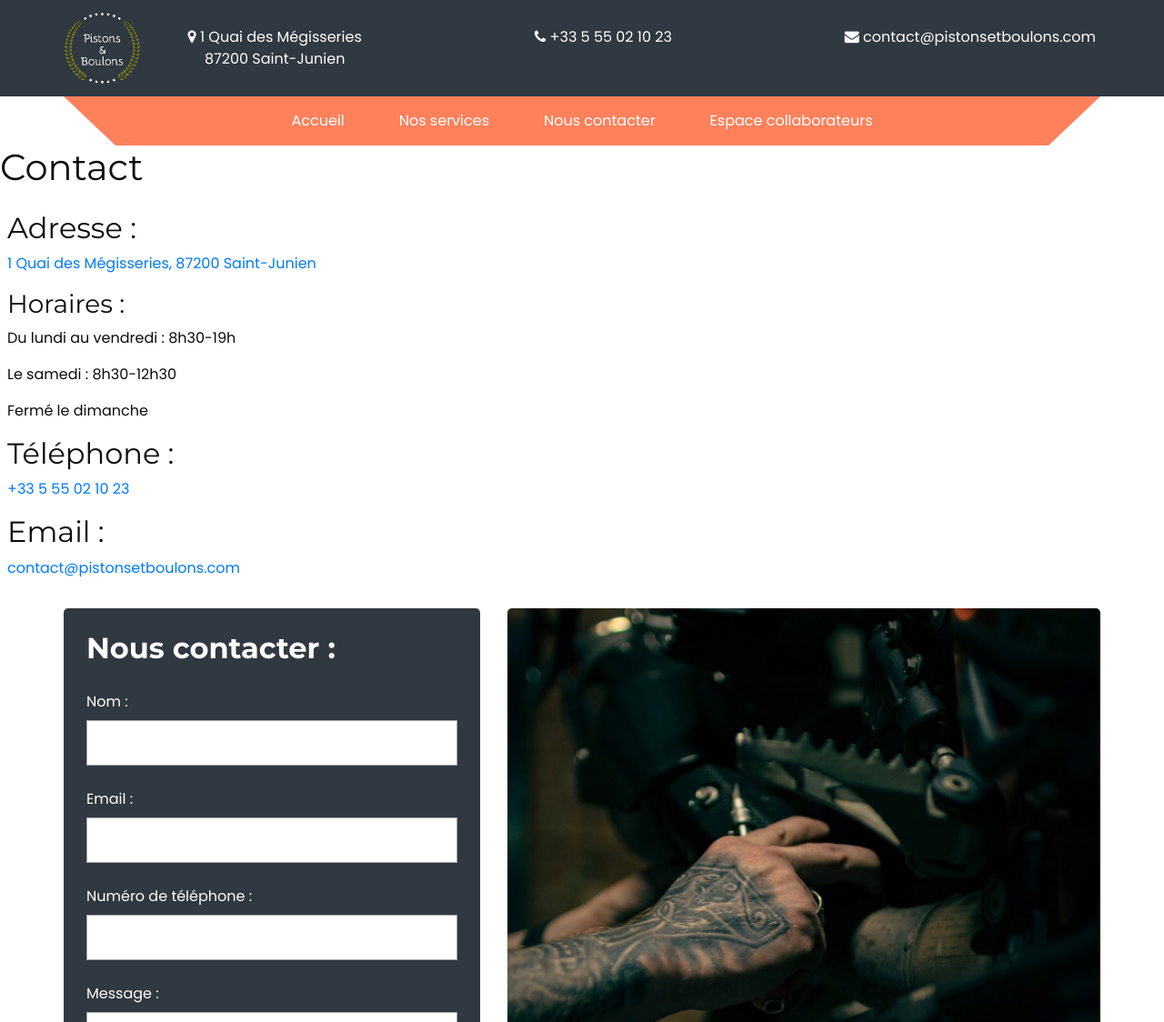
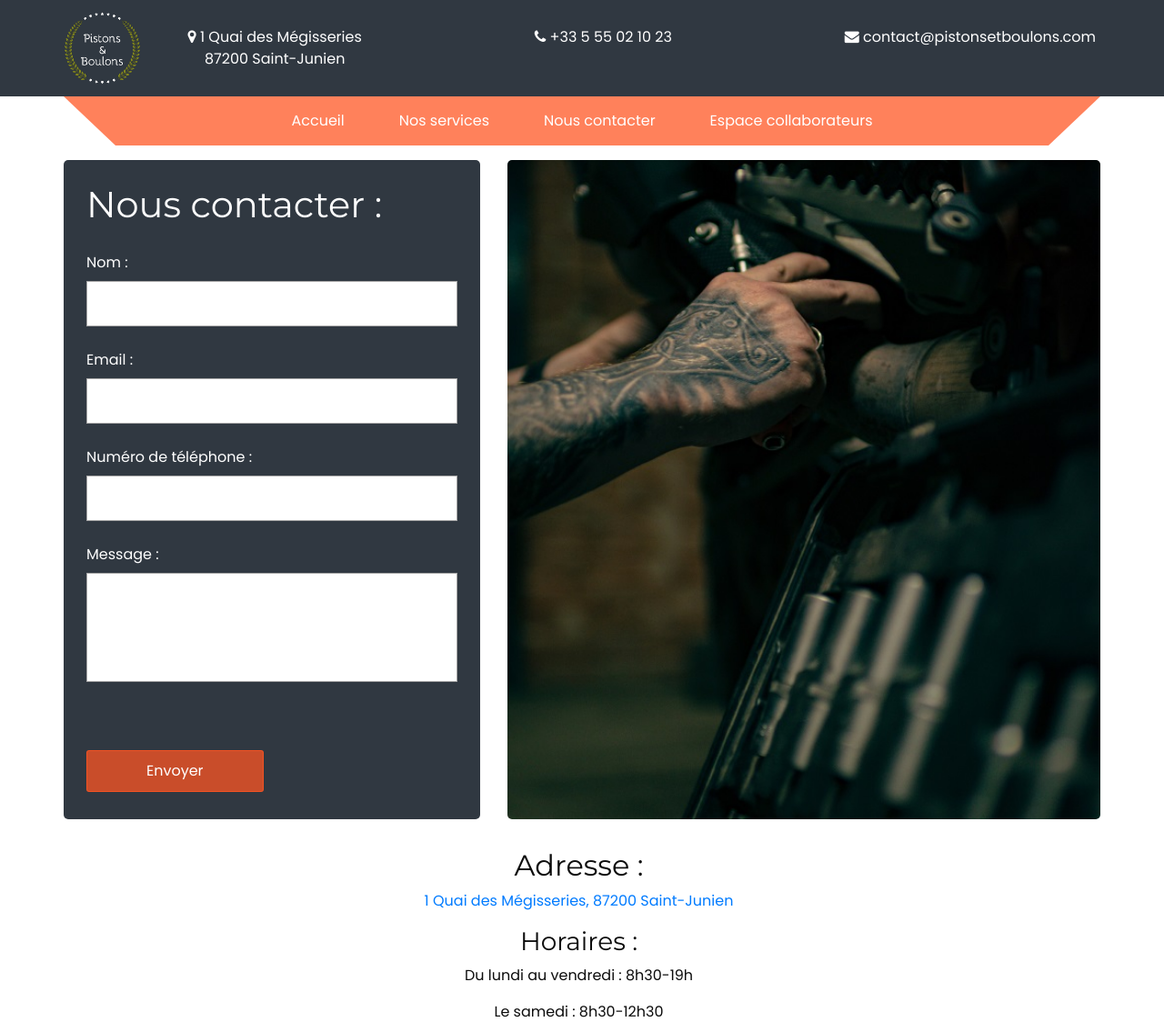
Before and after one commit to frohrlich/garage, a PHP site: page /contact.php in a window 1280 px wide. Shown: the top 1124 px of the page at 91% size. Run offline with PHP 8.4, Linux system fonts and the light colour scheme; some libraries are stand-ins or nearby versions.

Commit message:
Front-end page contact

```diff
--- a/contact.php
+++ b/contact.php
@@ -44,37 +44,14 @@
       <!-- Navigation bar -->
       <?php include 'navbar.php' ?>
 
-      <h1>Contact</h1>
-
-    <!-- info section -->
-    <section class="pt-3 pl-2">
-      <h2>Adresse :</h2>
-      <p><a href="#map">1 Quai des Mégisseries, 87200 Saint-Junien</a>
-      </p>
-      <h3>Horaires :</h3>
-      <p>Du lundi au vendredi : 8h30-19h</p>
-      <p>Le samedi : 8h30-12h30</p>
-      <p>Fermé le dimanche</p>
-
-      <h2>Téléphone :</h2>
-      <p>
-      <a href="tel:+33555021023">+33 5 55 02 10 23</a>
-      </p>
-
-      <h2>Email :</h2>
-      <p>
-      <a href="mailto:contact@pistonsetboulons.com">contact@pistonsetboulons.com</a>
-      </p>
-    </section>
-
       <!-- contact section -->
       <section class="contact_section py-3">
         <div class="container">
           <div class="row">
-          <div class="col-md-5">
+            <div class="col-md-6 col-lg-5">
               <div class="form_container">
                 <div class="heading_container">
-              <h2>Nous contacter :</h2>
+                <h1>Nous contacter :</h1>
                 </div>
                 <form action="">
                   <div>
@@ -104,8 +81,8 @@
                 </form>
               </div>
             </div>
-          <div class="col-md-7">
-            <div class="img-box">
+            <div class="col-md-6 col-lg-7 d-none d-md-block">
+              <div class="img-box ">
                 <img src="images/illus_contact.jpg" alt="" />
               </div>
             </div>
@@ -113,8 +90,28 @@
         </div>
       </section>
 
+      <!-- info section -->
+      <section class="container pt-3 pl-2 text-center">
+        <h2>Adresse :</h2>
+        <p><a href="#map">1 Quai des Mégisseries, 87200 Saint-Junien</a>
+        </p>
+        <h3>Horaires :</h3>
+        <p>Du lundi au vendredi : 8h30-19h</p>
+        <p>Le samedi : 8h30-12h30</p>
+        <p>Fermé le dimanche et les jours fériés</p>
+
+        <h2>Téléphone :</h2>
+        <p>
+        <a href="tel:+33555021023">+33 5 55 02 10 23</a>
+        </p>
+
+        <h2>Email :</h2>
+        <p>
+        <a href="mailto:contact@pistonsetboulons.com">contact@pistonsetboulons.com</a>
+        </p>
+      </section>
+
       <!-- map section -->
-
       <section class="map_section">
         <div class="map_container">
           <div class="map">
@@ -123,10 +120,9 @@
         </div>
       </section>
 
-    <!-- end map section -->
-
       <!-- footer section -->
       <?php include 'footer.php' ?>
+    </div>
 
     <!-- jQery -->
     <script src="node_modules\jquery\dist\jquery.min.js"></script>
--- a/css/responsive.css
+++ b/css/responsive.css
@@ -52,7 +52,7 @@
   }
 
   .contact_section .form_container {
-    margin-bottom: 45px;
+    margin-bottom: 0px;
   }
 
   .info_section .info_contact {
--- a/js/map.js
+++ b/js/map.js
@@ -1,11 +1,11 @@
-var map = L.map("map").setView([51.505, -0.09], 13);
+var map = L.map("map").setView([45.88309, 0.89213], 17.11);
 
 L.tileLayer("https://tile.openstreetmap.org/{z}/{x}/{y}.png", {
   attribution:
     '&copy; <a href="https://www.openstreetmap.org/copyright">OpenStreetMap</a> contributors',
 }).addTo(map);
 
-L.marker([51.5, -0.09])
+L.marker([45.88309, 0.89213])
   .addTo(map)
-  .bindPopup("A pretty CSS3 popup.<br> Easily customizable.")
+  .bindPopup("Garage Pistons & Boulons")
   .openPopup();
--- a/scss/pages/_contact.scss
+++ b/scss/pages/_contact.scss
@@ -3,9 +3,13 @@
 
   .row {
     align-items: stretch;
+    > [class*="col-"] {
+      max-height: 725px;
+    }
   }
 
   .form_container {
+    height: 100%;
     padding: 25px;
     background: $primary1;
     color: $white;
@@ -41,11 +45,13 @@
     @include hero_btn($primary2, $white, 10px, 65px, 3px);
     color: #fff;
     margin-top: 10px;
+    @include media-breakpoint-up(xl) {
+      margin-top: 50px;
+    }
   }
 
   .img-box {
     height: 100%;
-
     img {
       width: 100%;
       height: 100%;
```
Also changed, not shown: css/style.min.css, 2 other files. Lines whose indentation alone changed are shown as unchanged.
